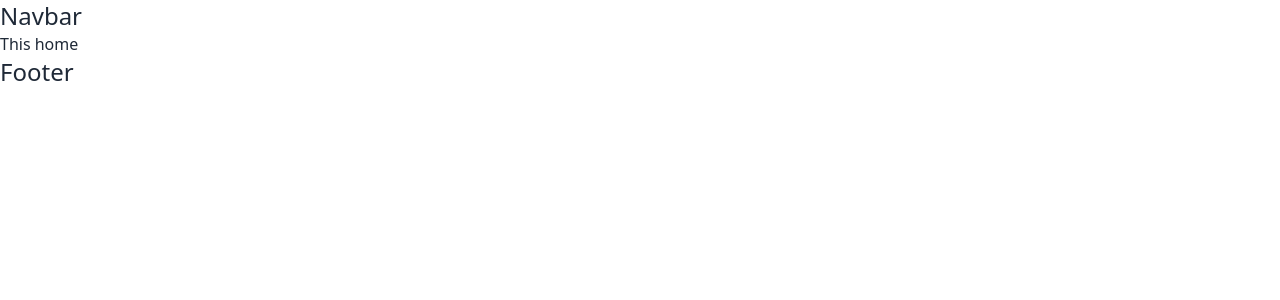
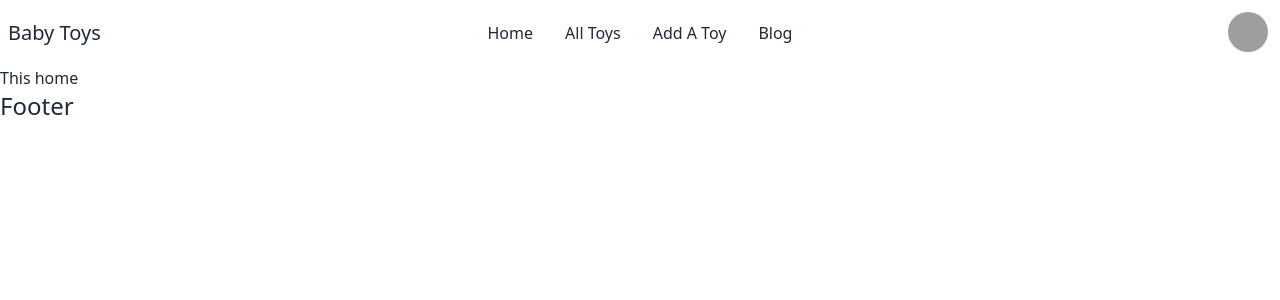
Before and after one commit to Sohel-Developer/baby-toys, a React (Vite) app: page / in a window 1280 px wide. Shown: the top 300 px of the page. Built offline with nearby package versions, Linux system fonts and the light colour scheme; grey boxes are pictures that could not be loaded.

Commit message:
Navbar Complete

```diff
--- a/src/Layout/MainLayout.jsx
+++ b/src/Layout/MainLayout.jsx
@@ -5,7 +5,7 @@ import Footer from '../Pages/Shared/Footer/Footer';
 
 const MainLayout = () => {
     return (
-        <div>
+        <div className='max-w-screen-xl mx-auto'>
             <Navbar />
             <Outlet />
             <Footer />
--- a/src/Pages/NotFound/NotFound.jsx
+++ b/src/Pages/NotFound/NotFound.jsx
@@ -11,8 +11,6 @@ const NotFound = () => {
                         <div className="col-sm-10 col-sm-offset-1  text-center">
                             <div className="four_zero_four_bg">
                                 <h1 className="text-center ">404</h1>
-
-
                             </div>
 
                             <div className="contant_box_404 space-y-1">
--- a/src/Pages/Shared/Navbar/Navbar.jsx
+++ b/src/Pages/Shared/Navbar/Navbar.jsx
@@ -1,9 +1,58 @@
 import React from 'react';
+import { Link } from 'react-router-dom';
 
 const Navbar = () => {
+
+    const menuItems = <>
+        <li><Link to='/'>Home</Link></li>
+        <li><Link to='/alltoys'>All Toys</Link></li>
+        <li><Link to='/add'>Add A Toy</Link></li>
+        <li><Link to='/blog'>Blog</Link></li>
+    </>
+
     return (
-        <div>
-            <h2 className="text-2xl">Navbar</h2>
+        <div className="navbar bg-base-100">
+            <div className="navbar-start">
+                <div className="dropdown">
+                    <label tabIndex={0} className="btn btn-ghost lg:hidden">
+                        <svg xmlns="http://www.w3.org/2000/svg" className="h-5 w-5" fill="none" viewBox="0 0 24 24" stroke="currentColor"><path strokeLinecap="round" strokeLinejoin="round" strokeWidth="2" d="M4 6h16M4 12h8m-8 6h16" /></svg>
+                    </label>
+                    <ul tabIndex={0} className="menu menu-compact dropdown-content mt-3 p-2 shadow bg-base-100 rounded-box w-52">
+                        {menuItems}
+                    </ul>
+
+
+                </div>
+                <Link to="/" className="  text-xl">Baby Toys</Link>
+            </div>
+            <div className="navbar-center hidden lg:flex">
+                <ul className="menu menu-horizontal px-1">
+                    {menuItems}
+                </ul>
+
+            </div>
+            <div className="navbar-end">
+                <div className="dropdown dropdown-end">
+                    <label tabIndex={0} className="btn btn-ghost btn-circle avatar">
+                        <div className="w-10 rounded-full">
+                            <img src="/images/stock/photo-1534528741775-53994a69daeb.jpg" />
+                        </div>
+                    </label>
+                    <ul tabIndex={0} className="mt-3 p-2 shadow menu menu-compact dropdown-content bg-base-100 rounded-box w-52">
+                        <li>
+                            <span className="justify-between">
+                                Name
+                            </span>
+                        </li>
+                        <li>
+                            <span className="justify-between">
+                                Email
+                            </span>
+                        </li>
+                        <li><button>Logout</button></li>
+                    </ul>
+                </div>
+            </div>
         </div>
     );
 };
```
